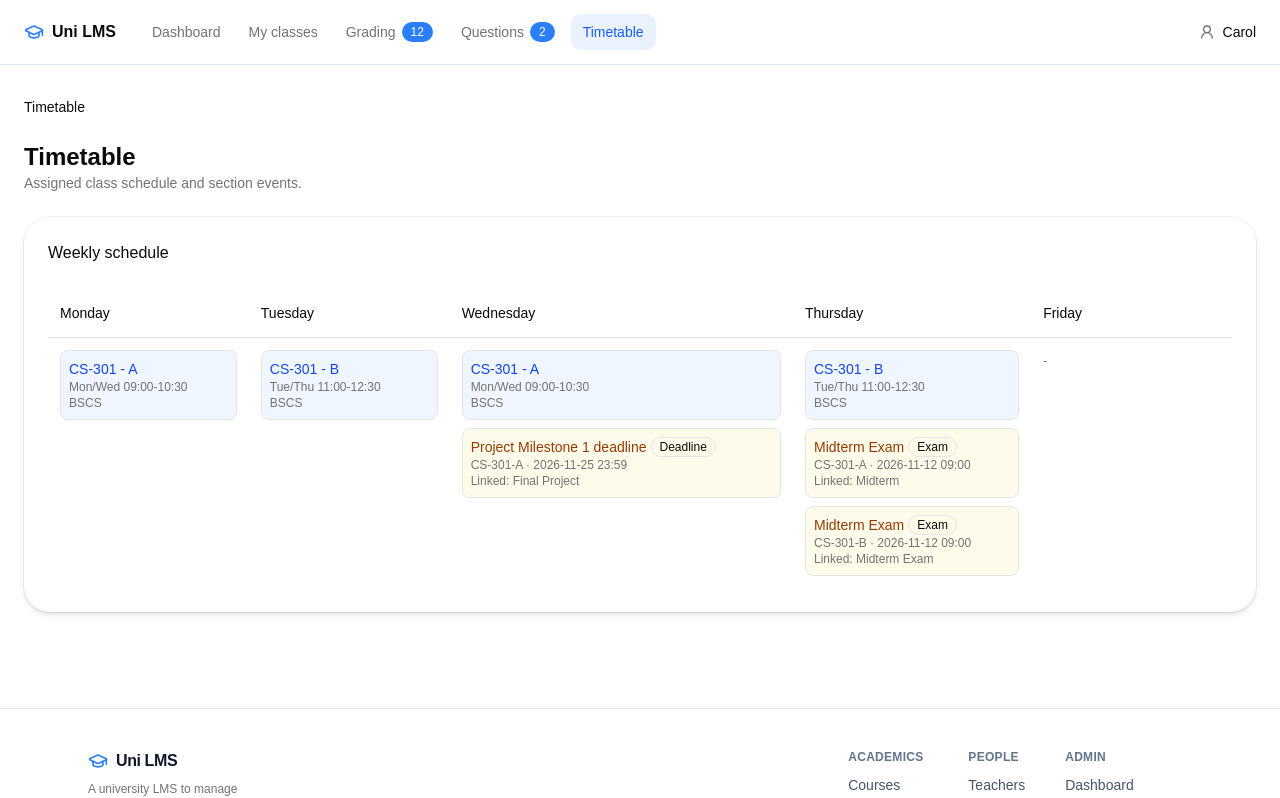
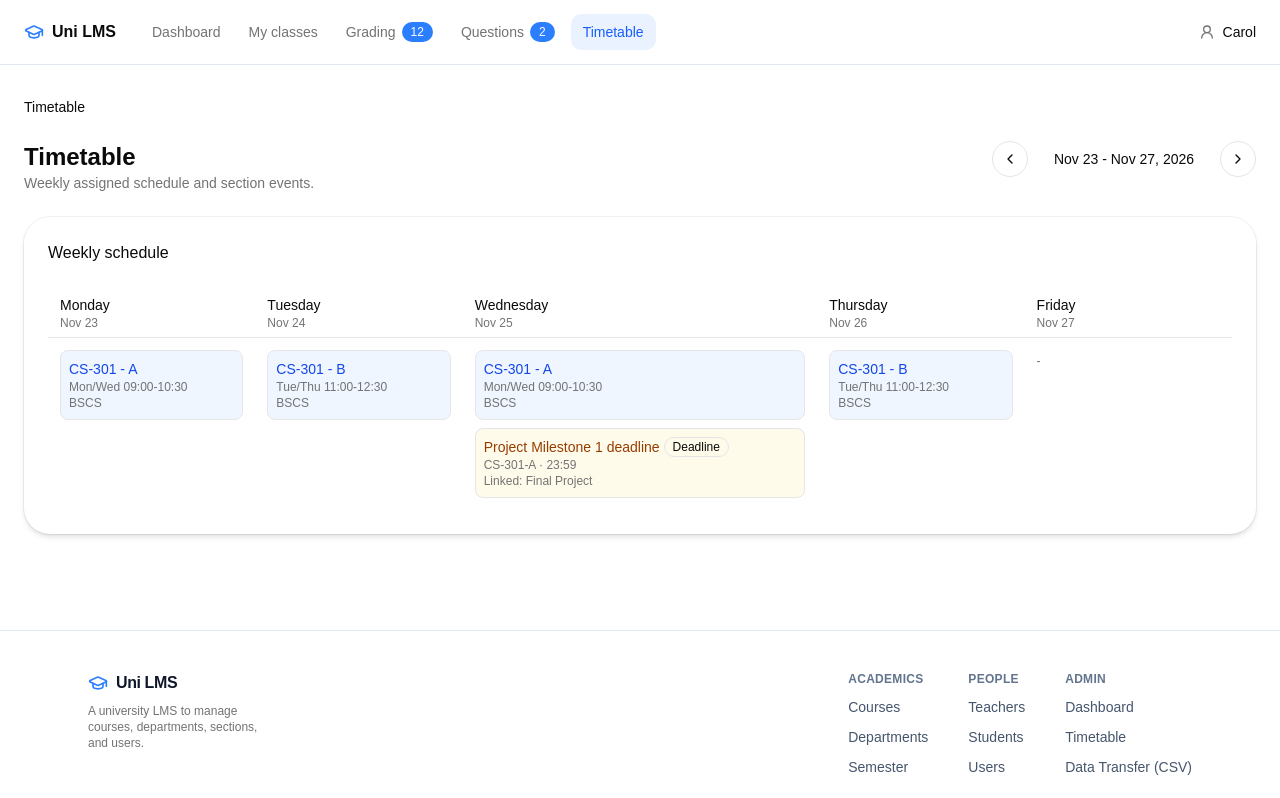
Before and after one commit to ch-arslanahmad/uni-lms, a React (Vite) app in the folder frontend/: page /teacher/timetable in a window 1280 px wide. Shown: the top 798 px of the page. Built offline with nearby package versions, Linux system fonts and the light colour scheme.

Commit message:
fix: make teacher timetable a navigable weekly view

```diff
--- a/frontend/src/pages/teacher/TeacherTimetable.tsx
+++ b/frontend/src/pages/teacher/TeacherTimetable.tsx
@@ -1,6 +1,9 @@
+import { useMemo, useState } from "react";
 import { useOutletContext } from "react-router-dom";
+import { ChevronLeft, ChevronRight } from "lucide-react";
 import { Card, CardContent, CardHeader, CardTitle } from "../../components/ui/card";
 import { Badge } from "../../components/ui/badge";
+import { Button } from "../../components/ui/button";
 import { Table, TableBody, TableCell, TableHead, TableHeader, TableRow } from "../../components/ui/table";
 import Breadcrumbs from "../../components/student/Breadcrumbs";
 import type { TeacherContext } from "../../components/teacher/TeacherLayout";
@@ -8,35 +11,88 @@ import { teacherSections } from "../../mock/teacher";
 
 const DAYS = ["Monday", "Tuesday", "Wednesday", "Thursday", "Friday"];
 
-function dayName(dateStr: string) {
-  const d = new Date(dateStr.replace(" ", "T"));
-  return isNaN(d.getTime()) ? "" : d.toLocaleDateString("en-US", { weekday: "long" });
+function parseDate(s: string) {
+  const d = new Date(s.replace(" ", "T"));
+  return isNaN(d.getTime()) ? null : d;
+}
+
+function startOfWeek(d: Date) {
+  const x = new Date(d);
+  const day = x.getDay();
+  const diff = day === 0 ? -6 : 1 - day;
+  x.setDate(x.getDate() + diff);
+  x.setHours(0, 0, 0, 0);
+  return x;
+}
+
+function addDays(d: Date, n: number) {
+  const x = new Date(d);
+  x.setDate(x.getDate() + n);
+  return x;
+}
+
+function fmtDay(d: Date) {
+  return d.toLocaleDateString("en-US", { month: "short", day: "numeric" });
+}
+
+function fmtTime(s: string) {
+  const d = parseDate(s);
+  return d ? d.toLocaleTimeString("en-US", { hour: "2-digit", minute: "2-digit", hour12: false }) : s;
+}
+
+function sameDate(a: Date, b: Date) {
+  return a.getFullYear() === b.getFullYear() && a.getMonth() === b.getMonth() && a.getDate() === b.getDate();
 }
 
 function TeacherTimetable() {
   const { events, activities } = useOutletContext<TeacherContext>();
+  const [weekStart, setWeekStart] = useState(() => startOfWeek(new Date("2026-11-23T00:00:00")));
+
+  const weekDays = useMemo(() => DAYS.map((name, i) => ({ name, date: addDays(weekStart, i) })), [weekStart]);
+  const weekEnd = addDays(weekStart, 4);
+
   return (
     <div className="mx-auto max-w-7xl space-y-6 px-4 py-8 sm:px-6">
       <Breadcrumbs items={[{ label: "Timetable" }]} />
-      <div>
-        <h1 className="text-2xl font-bold">Timetable</h1>
-        <p className="text-sm text-muted-foreground">Assigned class schedule and section events.</p>
+      <div className="flex flex-wrap items-start justify-between gap-3">
+        <div>
+          <h1 className="text-2xl font-bold">Timetable</h1>
+          <p className="text-sm text-muted-foreground">Weekly assigned schedule and section events.</p>
+        </div>
+        <div className="flex items-center gap-2">
+          <Button variant="outline" size="icon" aria-label="Previous week" onClick={() => setWeekStart((w) => addDays(w, -7))}><ChevronLeft className="size-4" /></Button>
+          <div className="min-w-44 text-center text-sm font-medium">{fmtDay(weekStart)} - {fmtDay(weekEnd)}, {weekEnd.getFullYear()}</div>
+          <Button variant="outline" size="icon" aria-label="Next week" onClick={() => setWeekStart((w) => addDays(w, 7))}><ChevronRight className="size-4" /></Button>
+        </div>
       </div>
       <Card>
         <CardHeader><CardTitle className="text-base">Weekly schedule</CardTitle></CardHeader>
         <CardContent>
           <Table>
-            <TableHeader><TableRow>{DAYS.map((d) => <TableHead key={d}>{d}</TableHead>)}</TableRow></TableHeader>
+            <TableHeader>
+              <TableRow>
+                {weekDays.map((d) => (
+                  <TableHead key={d.name}>
+                    <div>{d.name}</div>
+                    <div className="text-xs font-normal text-muted-foreground">{fmtDay(d.date)}</div>
+                  </TableHead>
+                ))}
+              </TableRow>
+            </TableHeader>
             <TableBody>
               <TableRow className="align-top hover:bg-transparent">
-                {DAYS.map((day) => {
-                  const slots = teacherSections.filter((s) => s.schedule.toLowerCase().includes(day.slice(0, 3).toLowerCase()));
-                  const dayEvents = events.filter((e) => teacherSections.some((s) => s.id === e.sectionId) && dayName(e.startAt) === day);
+                {weekDays.map(({ name, date }) => {
+                  const slots = teacherSections.filter((s) => s.schedule.toLowerCase().includes(name.slice(0, 3).toLowerCase()));
+                  const dayEvents = events.filter((e) => {
+                    if (!teacherSections.some((s) => s.id === e.sectionId)) return false;
+                    const d = parseDate(e.startAt);
+                    return d ? sameDate(d, date) : false;
+                  });
                   return (
-                    <TableCell key={day} className="align-top">
+                    <TableCell key={name} className="align-top">
                       <div className="space-y-2 min-w-36">
                         {slots.map((s) => (
-                          <div key={`${day}-${s.id}`} className="rounded-md border bg-blue-50 p-2">
+                          <div key={`${name}-${s.id}`} className="rounded-md border bg-blue-50 p-2">
                             <p className="font-medium text-blue-700">{s.section.subjectCode} - {s.section.code}</p>
                             <p className="text-xs text-muted-foreground">{s.schedule}</p>
                             <p className="text-xs text-muted-foreground">{s.section.programCode}</p>
@@ -47,8 +103,8 @@ function TeacherTimetable() {
                           const sec = teacherSections.find((s) => s.id === ev.sectionId);
                           return (
                             <div key={ev.id} className="rounded-md border bg-amber-50 p-2">
-                              <p className="font-medium text-amber-800 flex items-center gap-1">{ev.title} <Badge variant="outline" className="capitalize">{ev.type}</Badge></p>
-                              <p className="text-xs text-muted-foreground">{sec ? `${sec.section.subjectCode}-${sec.section.code} · ` : ""}{ev.startAt}{ev.room ? ` · ${ev.room}` : ""}</p>
+                              <p className="font-medium text-amber-800 flex items-center gap-1 flex-wrap">{ev.title} <Badge variant="outline" className="capitalize">{ev.type}</Badge></p>
+                              <p className="text-xs text-muted-foreground">{sec ? `${sec.section.subjectCode}-${sec.section.code} · ` : ""}{fmtTime(ev.startAt)}{ev.endAt && ev.endAt !== ev.startAt ? `-${fmtTime(ev.endAt)}` : ""}{ev.room ? ` · ${ev.room}` : ""}</p>
                               {linked && <p className="text-xs text-muted-foreground">Linked: {linked.title}</p>}
                             </div>
                           );
```
